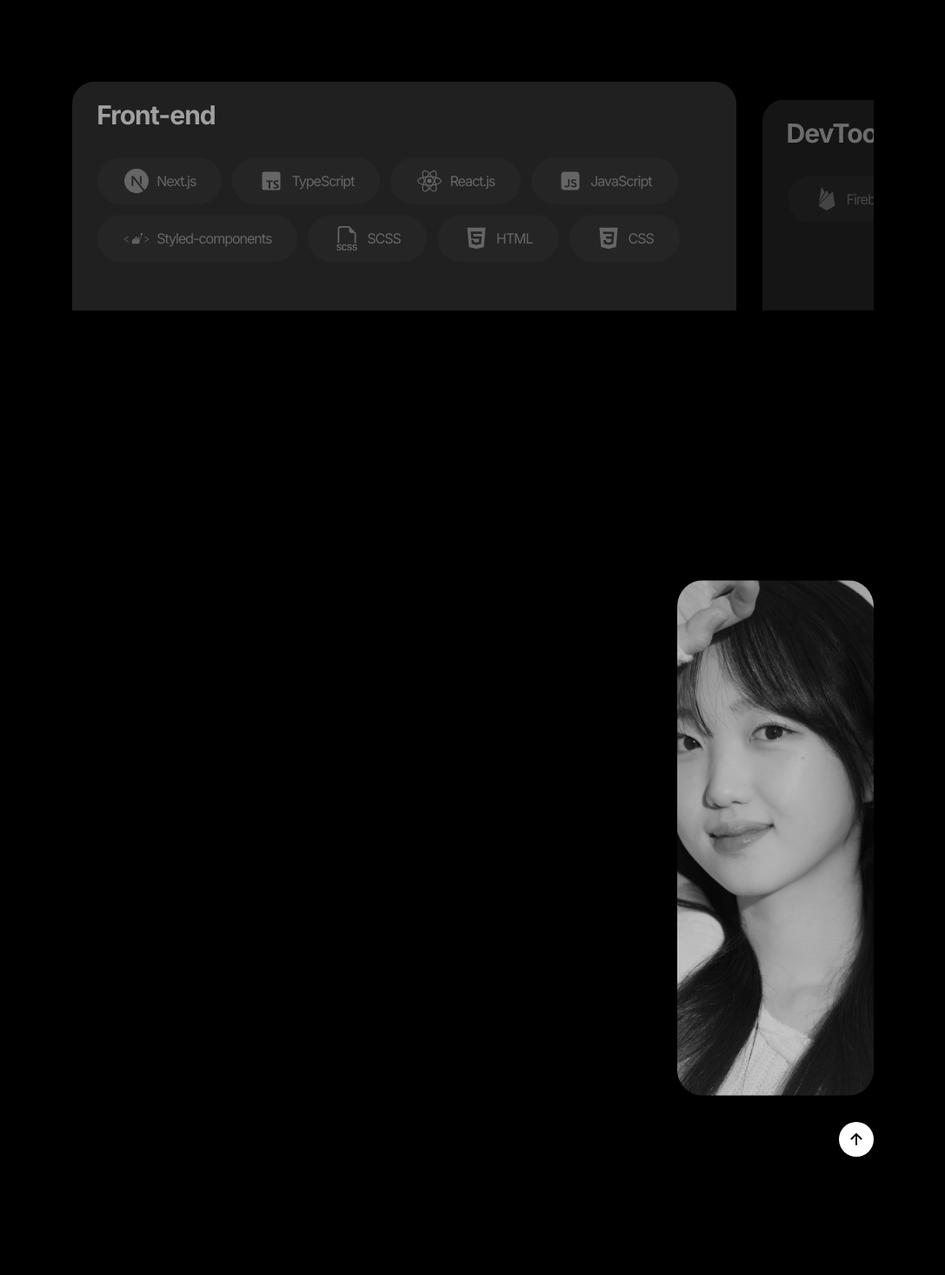
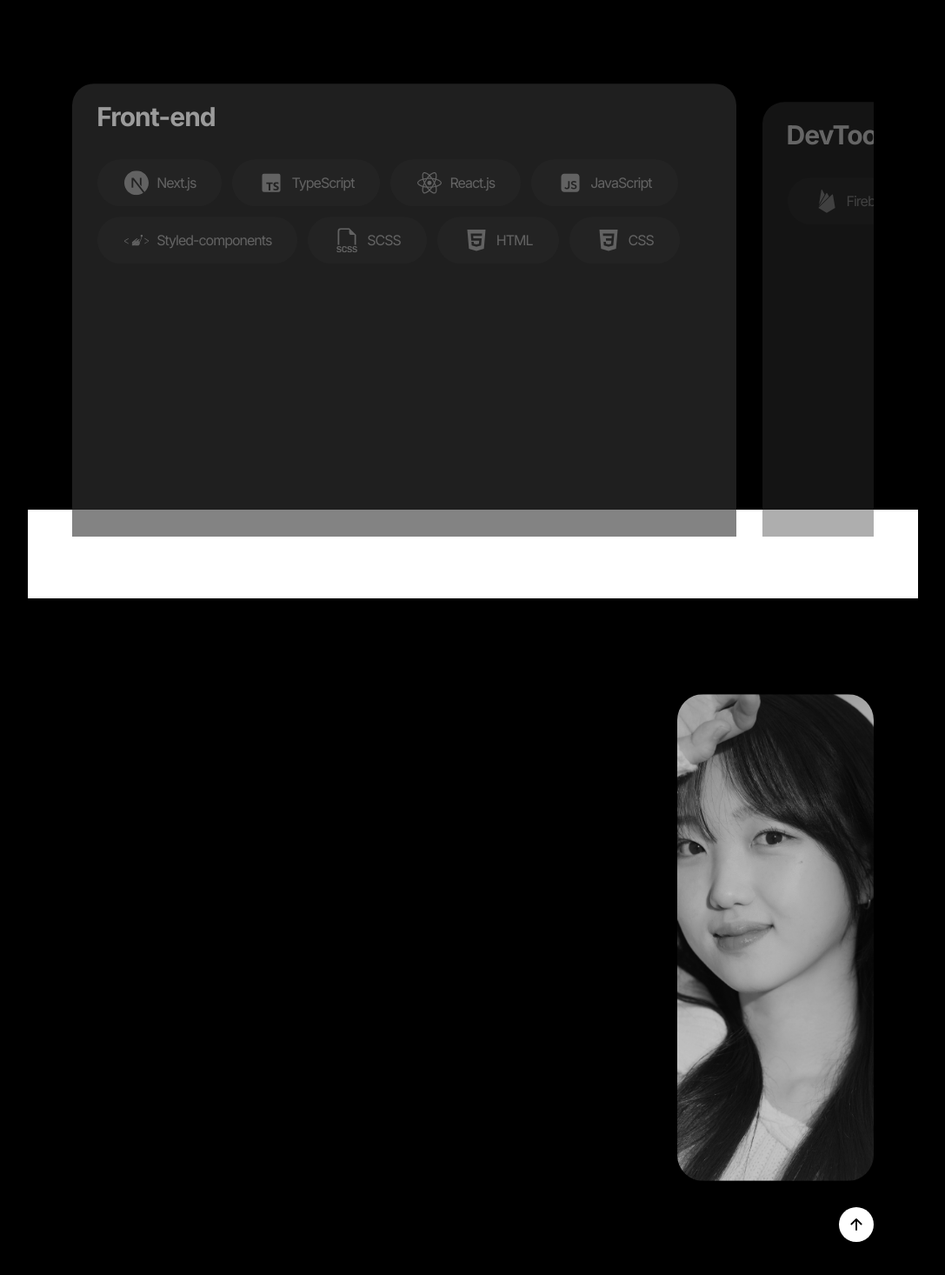
Before and after one commit to yerixx/Project, a React (Vite) app: page / in a window 1280 px wide. Shown: the part 2633-4099 px from the top of the page at 87% size, without its empty margins (96-1183 px from the left). Built offline with nearby package versions, Linux system fonts and the light colour scheme; a web font is replaced by a local one.

Commit message:
데스크탑,모바일 미세 수정

```diff
--- a/src/components/AboutMe/styles.ts
+++ b/src/components/AboutMe/styles.ts
@@ -7,6 +7,7 @@ import {
   Desc20,
   Paragraph18,
   Paragraph16,
+  Paragraph14,
 } from "../../styles/fontStyle";
 
 export const Wrapper = styled.main`
@@ -20,11 +21,12 @@ export const Inner = styled.section`
   display: flex;
   flex-direction: column;
   width: 100%;
-  height: 100%;
+  // height: 100%;
   padding: 0px 5%;
   color: ${(props) => props.theme.subColor};
   @media (max-width: 768px) {
     padding: 0px 16px;
+    // margin-top:200%;
   }
 `;
 
@@ -41,15 +43,16 @@ export const AboutContainer = styled.section`
   display: flex;
   flex-direction: column;
   width: 100%;
-  height: 100vh;
+  // height: 100vh;
   @media (max-width: 768px) {
-    height: 200vh;
+    height: 100vh;
   }
 `;
 export const AboutMeContTop = styled.article`
   display: flex;
   justify-content: space-between;
   width: 100%;
+  height:70vh;
   gap: 20px;
   @media (max-width: 768px) {
     flex-direction: column;
@@ -68,6 +71,7 @@ export const AboutMeTextBox = styled.ul`
   }
   .AboutMeText {
     width: 100%;
+    flex:1;
     overflow-y: hidden;
     background: #333;
     padding: 20px 28px;
@@ -77,14 +81,19 @@ export const AboutMeTextBox = styled.ul`
       font-weight: bold;
     }
     .AboutMeDesc {
-      height: 100%;
-      padding-top: 10px;
+      height: 80%;
+      padding-top: 16px;
       ${Paragraph16}
       line-height: 1.6;
       color: ${(props) => props.theme.grayColor};
       transition: all 0.3s;
       &:hover {
         color: ${(props) => props.theme.subColor};
+      }
+     @media (max-width: 768px) {
+      ${Paragraph14}
+       padding-top: 6px;
+      overflow-y:scroll;
       }
     }
   }
@@ -162,7 +171,7 @@ export const AboutMeCardContainer = styled.div`
       display: flex;
       flex-direction: column;
       width: 100%;
-      padding: 20px;
+      padding: 20px 30px;
       gap: 10px;
       .aboutMeName {
         display: flex;
@@ -188,13 +197,13 @@ export const AboutMeCardContainer = styled.div`
         position: relative;
         display: flex;
         flex-direction: column;
-        gap: 10px;
+        gap: 18px;
         ${Paragraph18}
         .contactIcons {
           display: flex;
           gap: 8px;
           padding-top: 5px;
-          overflow: scroll;
+          // overflow: scroll;
           .contactIcon {
             font-size: 24px;
             display: flex;
--- a/src/components/Capabilities/styles.ts
+++ b/src/components/Capabilities/styles.ts
@@ -15,6 +15,7 @@ export const Wrapper = styled.section`
   height: 100vh;
   transition: all 1s;
   background: ${(props) => props.theme.mainColor};
+  margin-bottom:10%;
   @media (max-width: 768px) {
     margin-top: 20%;
   }
@@ -23,7 +24,8 @@ export const Inner = styled.section`
   width: 90%;
   height: 100vh;
   .swiper-slide {
-    height: 300px;
+    // height: 300px;
+    height:70vh;
     justify-content: start;
     @media (max-width: 768px) {
       height: 520px;
@@ -100,7 +102,6 @@ export const StackBoxes = styled.div`
   flex-wrap: wrap;
   gap: 10px;
   color: ${(props) => props.theme.subColor};
-  overflow: scroll;
 `;
 
 export const StackIcon = styled.div<TitleBoxProps>`
--- a/src/components/MainIntro/styles.ts
+++ b/src/components/MainIntro/styles.ts
@@ -13,6 +13,7 @@ export const Wrapper = styled.main`
 
   @media (max-width: 768px) {
     align-items: center;
+    overflow-x:hidden;
   }
 `;
 
--- a/src/components/TeamProject/styles.ts
+++ b/src/components/TeamProject/styles.ts
@@ -7,7 +7,6 @@ import {
   Title30,
   Desc20,
   Paragraph14,
-  Paragraph16,
 } from "../../styles/fontStyle";
 
 export const Wrapper = styled.main`
@@ -18,7 +17,8 @@ export const Wrapper = styled.main`
   height: 100vh;
   transition: all 1s;
   @media (max-width: 768px) {
-    margin-bottom: 50%;
+    margin-bottom: 10% 0%;
+
   }
 `;
 
@@ -98,6 +98,7 @@ export const TeamProjectBox = styled(SwiperSlide)`
 
 export const TeamContainer = styled.section`
   width: 100%;
+  height:70vh;
   @media (max-width: 768px) {
     display: flex;
     flex-direction: column;
@@ -189,6 +190,7 @@ export const LinkText = styled.article`
 export const BottomContent = styled.section`
   display: flex;
   gap: 30px;
+  height:80%;
   padding-bottom: 10px;
   @media (max-width: 768px) {
     flex-direction: column;
@@ -207,8 +209,8 @@ export const InnerDesc = styled.article`
   white-space: break-spaces;
   padding-bottom: 10px;
   @media (max-width: 768px) {
-    ${Paragraph16}
-    height:210px;
+    ${Paragraph14}
+    height:150px;
     max-height: 400px;
     color: ${({ theme }) => theme.subColor};
     padding: 0;
@@ -243,10 +245,12 @@ export const SubDesc = styled.article`
   color:#333;
   line-height: 1.6;
   white-space: break-spaces;
+    overflow-y:scroll;
   @media (max-width: 768px) {
-    ${Paragraph16}
+    ${Paragraph14}
     color: ${({ theme }) => theme.subColor};
     max-height: 0;
+    height:200px;
     padding: 0;
     overflow: hidden;
     transition: all 0.3s;
@@ -266,7 +270,8 @@ export const BottomRight = styled.section`
 export const InnerImgView = styled(Swiper)`
   /* aspect-ratio: 1.52/1; */
   width: 100%;
-  height: 380px;
+  // height: 380px;
+  height: 100%;
   border-radius: 10px;
   overflow: hidden;
   border: 1px solid rgba(0, 0, 0, 0.05);
```
